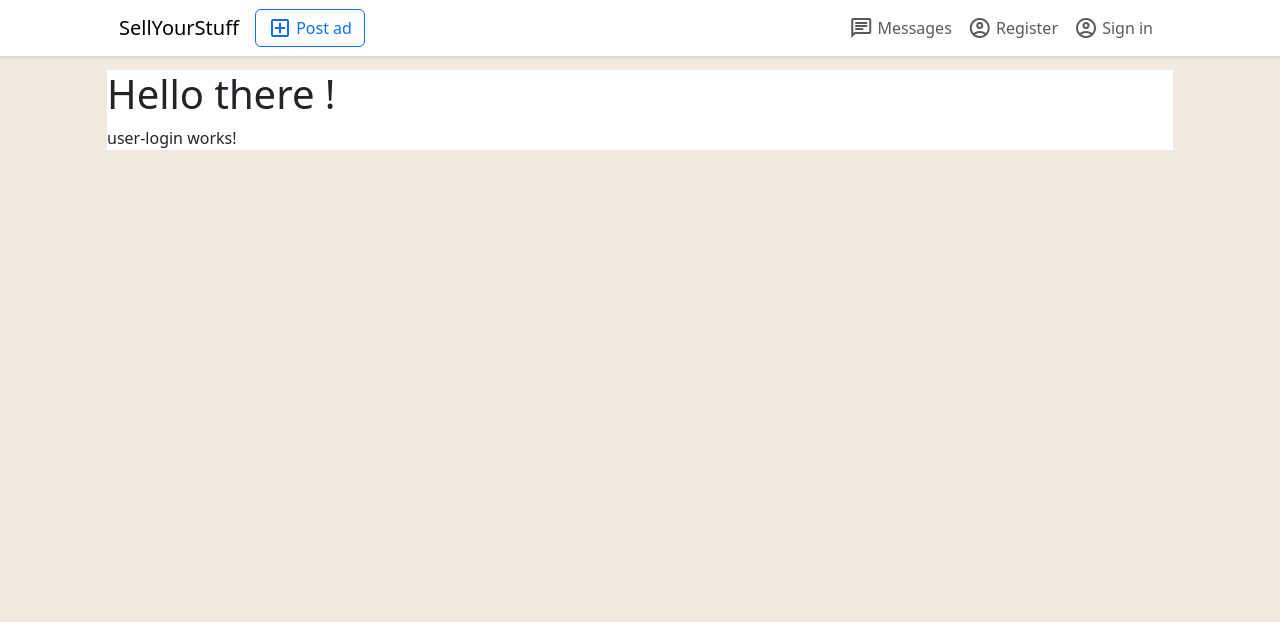
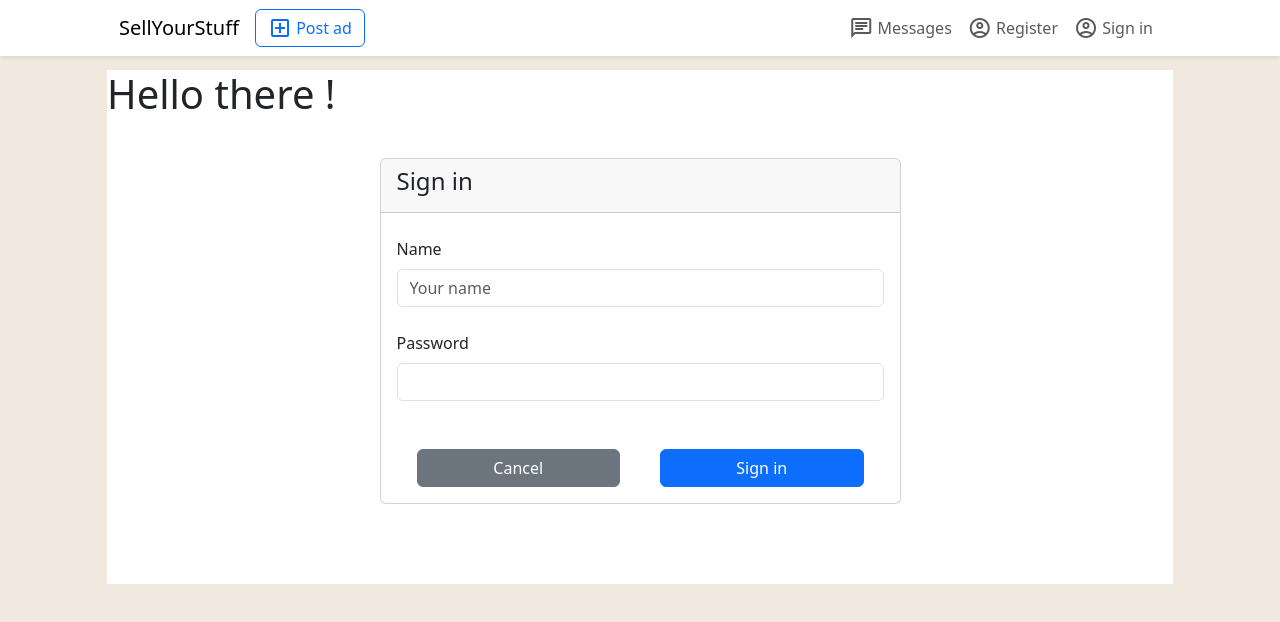
Before and after one commit to MaxGsprd/sell_your_stuff-front-end, an Angular app: page /login in a window 1280 px wide. Shown: the top 622 px of the page. Built offline with nearby package versions, Linux system fonts and the light colour scheme.

Commit message:
add login form

```diff
--- a/src/app/components/user/user-login/user-login.component.css
+++ b/src/app/components/user/user-login/user-login.component.css
@@ -0,0 +1,4 @@
+.wrapper {
+    margin-top: 5vh;
+    padding-bottom: 10vh;
+}
--- a/src/app/components/user/user-login/user-login.component.html
+++ b/src/app/components/user/user-login/user-login.component.html
@@ -1 +1,40 @@
-<p>user-login works!</p>
+<div class="wrapper row">
+    <div class="col-6 m-auto">
+        <div class="alert alert-danger alert-dismissible fade hidden" role="alert" id="form-invalid-alert">
+            <strong>Warning :</strong> The form is missing some informations.
+            <button type="button" class="btn-close" data-bs-dismiss="alert" aria-label="Close"></button>
+        </div>
+        <div class="alert alert-success alert-dismissible fade hidden" role="alert" id="form-valid-alert">
+            <strong>Welcome back buddy</strong>
+            <button type="button" class="btn-close" data-bs-dismiss="alert" aria-label="Close"></button>
+        </div>
+        <div class="card m-auto">
+            <div class="card-header"><h4>Sign in</h4></div>
+            <div class="card-body">
+                <form [formGroup]="loginForm" (ngSubmit)="onLogin()">
+                    <div class="form-group col-12 mb-4 mt-2">
+                        <label for="name" class="form-label">Name</label>
+                        <input type="text" id="name-input" placeholder="Your name" formControlName="name" class="form-control">
+                        <span *ngIf="name?.invalid && (name?.dirty || name?.touched || userSubmitted)" class="alert-span alert-danger">Name is required.</span>
+                    </div>
+                    <div class="form-group col-12 mb-4">
+                        <label for="password" class="form-label">Password</label>
+                        <input type="password" id="password-input" formControlName="password" class="form-control">
+                        <span *ngIf="password?.invalid && (password?.dirty || password?.touched || userSubmitted)" class="alert-span alert-danger">
+                            <span *ngIf="password?.errors?.['required']">
+                                Password is required.
+                            </span>
+                            <span *ngIf="password?.errors?.['minlength']">
+                                Password should be at least 8 characters long.
+                            </span>
+                        </span>
+                    </div>
+                    <div class="form-group col-12 form-buttons mt-5">
+                        <button type="reset" class="btn btn-secondary" routerLink="/">Cancel</button>
+                        <button type="submit" class="btn btn-primary">Sign in</button>
+                    </div>
+                </form>
+            </div>
+        </div>
+    </div>
+</div>
--- a/src/app/components/user/user-login/user-login.component.ts
+++ b/src/app/components/user/user-login/user-login.component.ts
@@ -1,4 +1,6 @@
 import { Component, OnInit } from '@angular/core';
+import { FormControl, FormGroup, Validators } from '@angular/forms';
+import { UserService } from 'src/app/services/user.service';
 
 @Component({
   selector: 'app-user-login',
@@ -6,8 +8,41 @@ import { Component, OnInit } from '@angular/core';
   styleUrls: ['./user-login.component.css']
 })
 export class UserLoginComponent implements OnInit {
+  loginForm!: FormGroup;
+  userSubmitted!:boolean;
+
+  constructor(private userService: UserService) { }
 
   ngOnInit(): void {
+    this.createLoginForm();
+  }
 
+  createLoginForm(): void {
+    this.loginForm = new FormGroup({
+      name: new FormControl(null, Validators.required),
+      password: new FormControl(null, [Validators.required, Validators.minLength(8)]),
+    });
   }
+
+  onLogin(): void {
+    console.log(this.loginForm);
+    this.userSubmitted = true;
+    if (this.loginForm.valid) {
+      this.loginForm.reset();
+      this.userSubmitted = false;
+      let alert =  document.getElementById('form-valid-alert');
+      alert?.classList.remove('hidden');
+      alert?.classList.add('show');
+    } else {
+      let alert =  document.getElementById('form-invalid-alert');
+      alert?.classList.remove('hidden');
+      alert?.classList.add('show');
+    }
+  }
+
+    /**
+   * Getter methods for form controls
+   */
+    get name() { return this.loginForm.get('name'); }
+    get password() { return this.loginForm.get('password'); }
 }
--- a/src/app/components/user/user-registration/user-registration.component.html
+++ b/src/app/components/user/user-registration/user-registration.component.html
@@ -13,7 +13,7 @@
             <button type="button" class="btn-close" data-bs-dismiss="alert" aria-label="Close"></button>
         </div>
         <div class="card m-auto">
-            <div class="card-header">Register</div>
+            <div class="card-header"><h4>Register</h4></div>
             <div class="card-body">
                 <form [formGroup]="registrationForm" (ngSubmit)="onSubmit()">
                     <div class="form-group col-12 mb-4">
@@ -68,7 +68,7 @@
                         </span>
                     </div>
                     <div class="form-group col-12 form-buttons mt-5">
-                        <button type="reset" class="btn btn-secondary">Cancel</button>
+                        <button type="reset" class="btn btn-secondary" routerLink="/">Cancel</button>
                         <button type="submit" class="btn btn-primary">Create account</button>
                     </div>
                 </form>
```
Also changed, not shown: src/assets/db-design.png (deleted).
